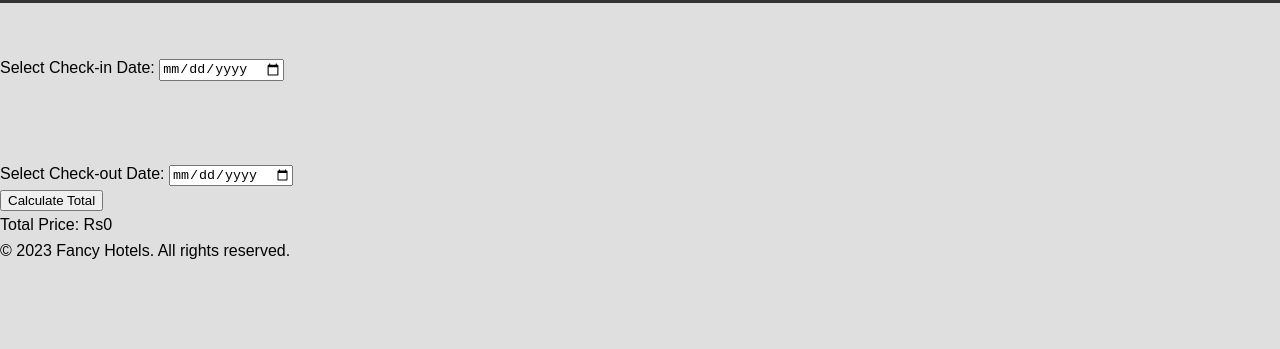
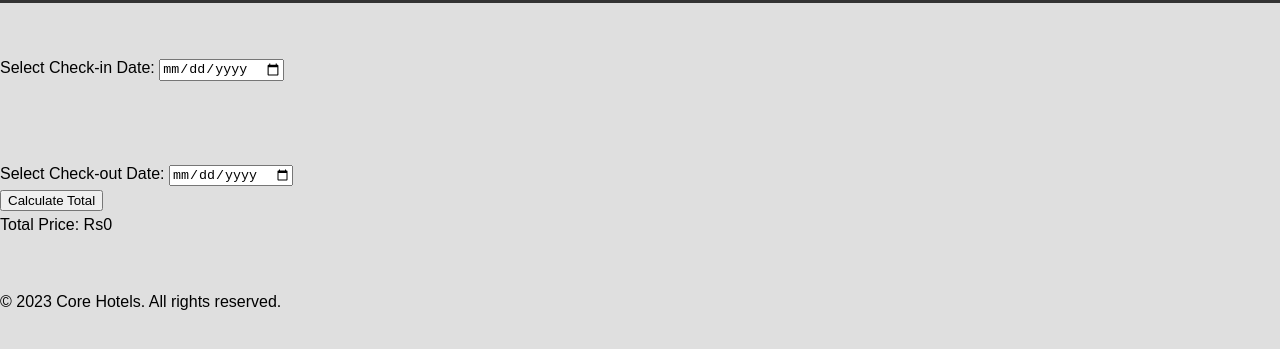
Before and after one commit to Miniproject-crce/Core-Hotel, a plain HTML site: page bookings2.html in a window 1280 px wide. Shown: the part 63-412 px from the top of the page. Drawn offline with Linux system fonts and the light colour scheme.

Commit message:
Update bookings2.html

```diff
--- a/bookings2.html
+++ b/bookings2.html
@@ -41,8 +41,8 @@
 
     <!-- You can add more content specific to the booking page here -->
 
-    <footer>
-        <p>&copy; 2023 Fancy Hotels. All rights reserved.</p>
+    <footer><br><br>
+        <p>&copy; 2023 Core Hotels. All rights reserved.</p>
     </footer>
 
     <script src="script.js"></script>
```
